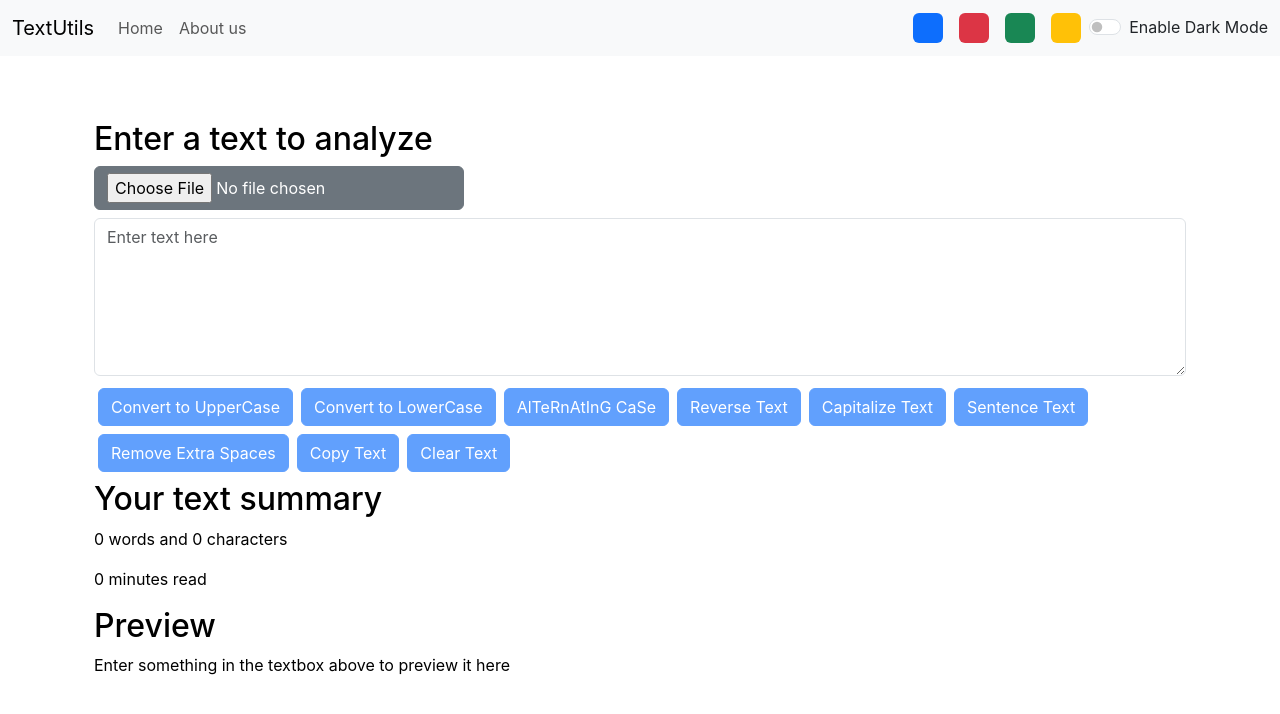
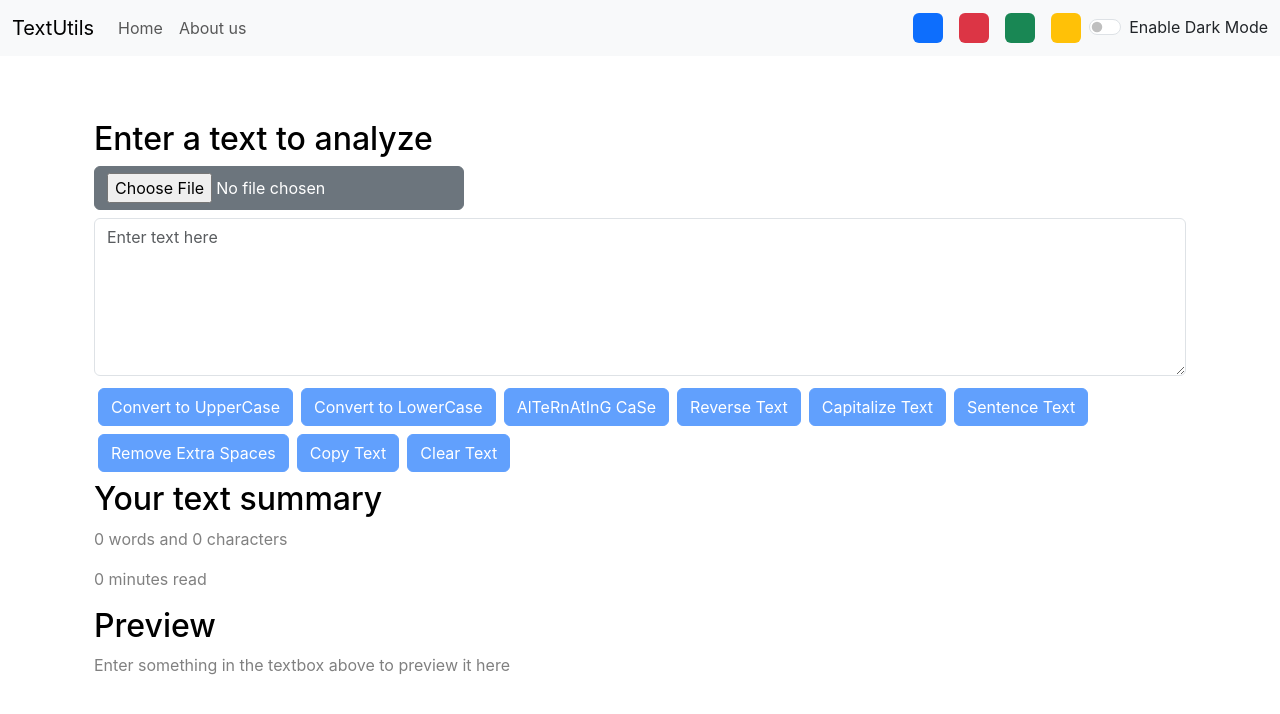
Before and after one commit to ayushsharma777/textutils, a React (Create React App) app: page / in a window 1280 px wide. Shown: the top 714 px of the page. Built offline with nearby package versions, Linux system fonts and the light colour scheme.

Commit message:
form style updated

```diff
--- a/src/components/TextForm.js
+++ b/src/components/TextForm.js
@@ -200,7 +200,7 @@ export default function TextForm(props) {
       >
         <h2>Your text summary</h2>
         {/* <p>{text.split(" ")[text.split(" ").length - 1] === "" ? text.split(" ").length - 1 : text.split(" ").length} words and {text.length} characters</p> */}
-        <p>
+        <p style={{ color: "gray" }}>
           {
             text.split(/\s+/).filter((element) => {
               return element.length !== 0;
@@ -209,7 +209,7 @@ export default function TextForm(props) {
           words and {text.length} characters
         </p>
         {/* <p>{0.008 * (text.split(" ")[text.split(" ").length - 1] === "" ? text.split(" ").length - 1 : text.split(" ").length)} minutes read</p> */}
-        <p>
+        <p style={{ color: "gray" }}>
           {0.008 *
             text.split(/\s+/).filter((element) => {
               return element.length !== 0;
@@ -217,7 +217,7 @@ export default function TextForm(props) {
           minutes read
         </p>
         <h2>Preview</h2>
-        <p>
+        <p style={{ color: "gray" }}>
           {text.length > 0
             ? text
             : "Enter something in the textbox above to preview it here"}
```
